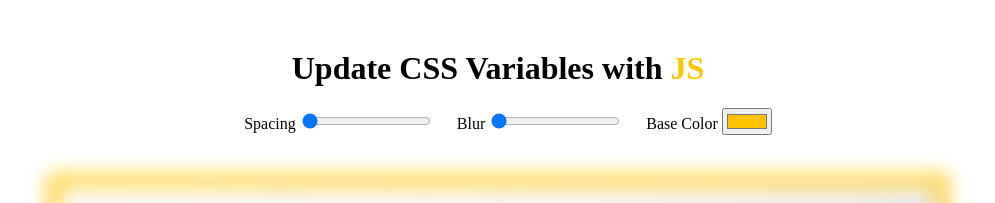
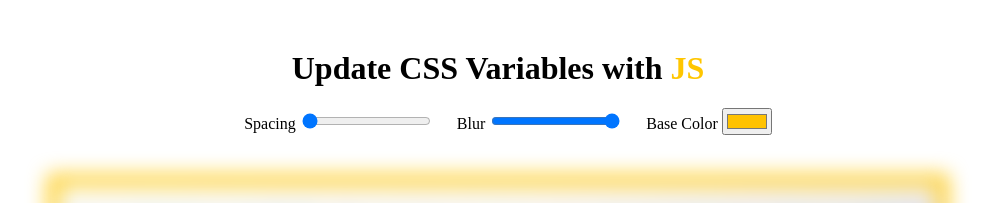
Before and after one commit to KaiqiGeorge/CSS-Variables, a plain HTML site: page index.html in a window 1280 px wide. Shown: the top 203 px of the page, without its empty margins (142-1137 px from the left). Drawn offline with Linux system fonts and the light colour scheme.

Commit message:
change the max value of the blur

```diff
--- a/index.html
+++ b/index.html
@@ -13,7 +13,7 @@
     <label for="spacing">Spacing</label>
     <input type="range" id="spacing" name="space" min="10" max="200" value="10" data-unit="px"/>
     <label for="blur">Blur</label>
-    <input type="range" id="blur" name="blur" min="0" max="25" value="0" data-unit="px"/>
+    <input type="range" id="blur" name="blur" min="0" max="15" value="15" data-unit="px"/>
     <label for="base-color">Base Color</label>
     <input type="color" id="base-color" name="base" value="#ffc200"/>
 </div>
```
